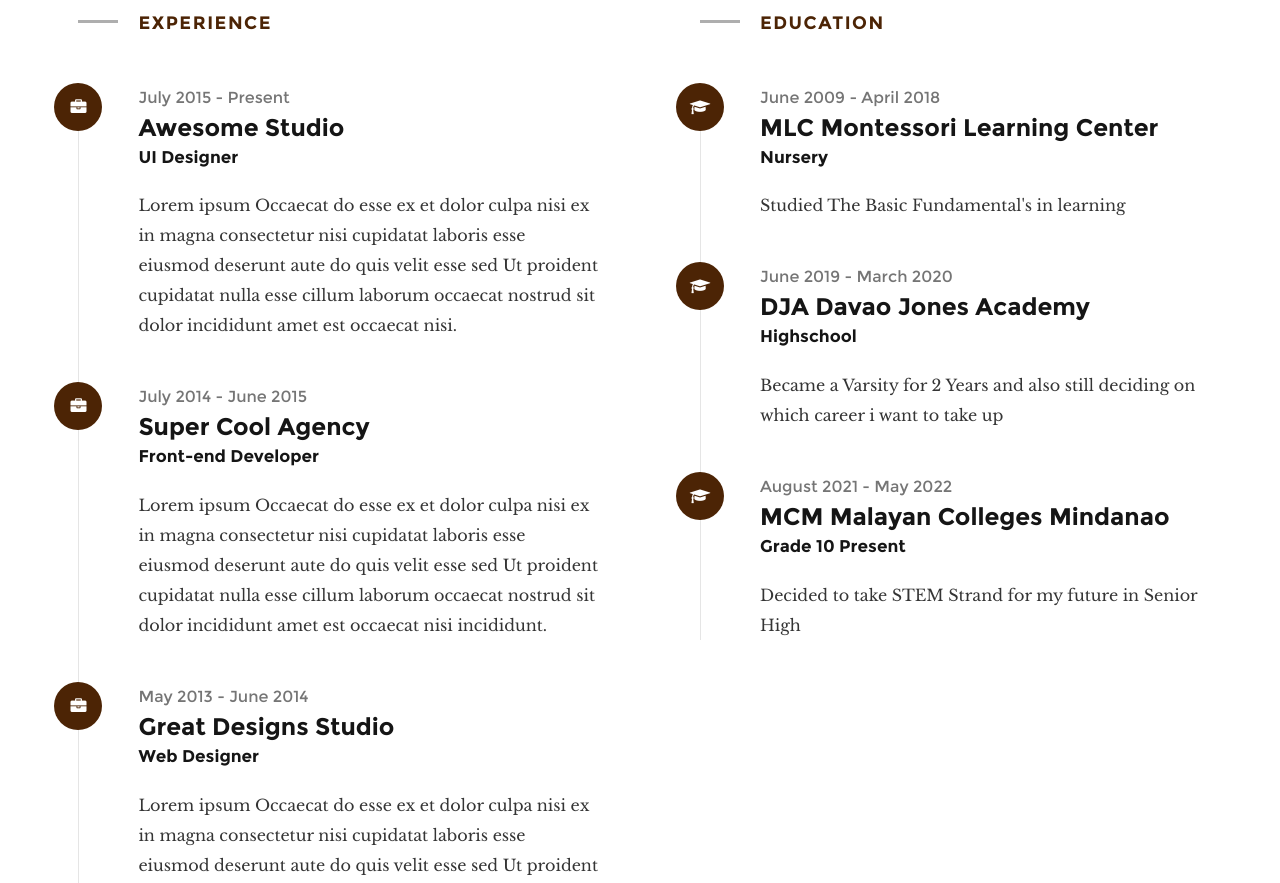
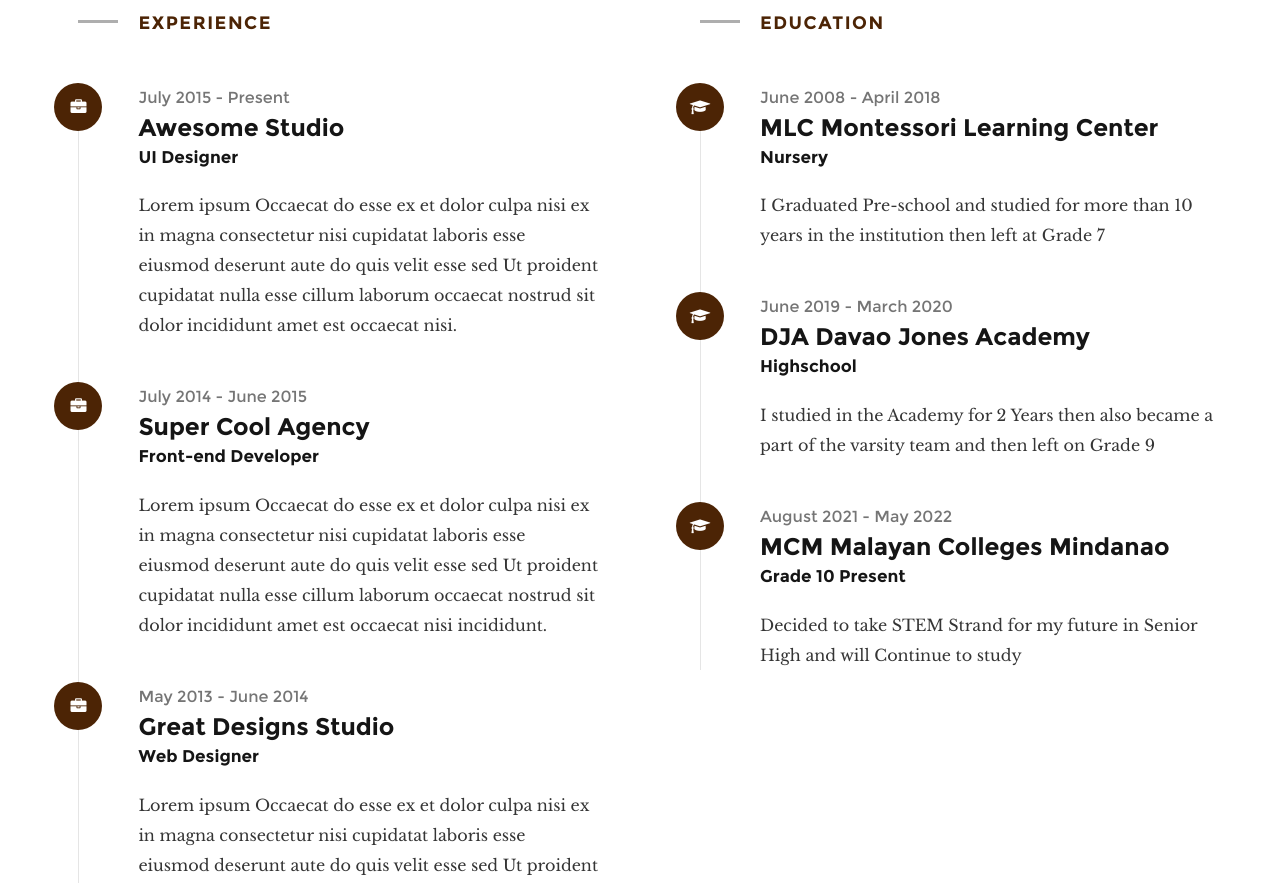
Before and after one commit to NTariman/Tariman_TLE_10, a plain HTML site: page index.html in a window 1280 px wide. Shown: the part 3204-4087 px from the top of the page. Drawn offline with Linux system fonts and the light colour scheme; files whose address does not match are found by name.

Commit message:
Updated Credentials

```diff
--- a/index.html
+++ b/index.html
@@ -296,12 +296,12 @@
 	   					<i class="fa fa-graduation-cap"></i>
 	   				</div>
 	   				<div class="timeline-header">
-	   					<p class="timeframe">June 2009 - April 2018</p>
+	   					<p class="timeframe">June 2008 - April 2018</p>
 	   					<h3>MLC Montessori Learning Center</h3>
 	   					<h4>Nursery</h4>
 	   				</div>
 	   				<div class="timeline-content">
-	   					<p>Studied The Basic Fundamental's in learning </p>
+	   					<p>I Graduated Pre-school and studied for more than 10 years in the institution then left at Grade 7 </p>
 	   				</div>
 	   			</div> <!-- end timeline-block -->
 
@@ -315,7 +315,7 @@
 	   					<h4>Highschool</h4>
 	   				</div>
 	   				<div class="timeline-desc">
-	   					<p>  Became a Varsity for 2 Years and also still deciding on which career i want to take up </p>
+	   					<p>  I studied in the Academy for 2 Years then also became a part of the varsity team and then left on Grade 9 </p>
 	   				</div>
 	   			</div> <!-- end timeline-block -->
 
@@ -329,7 +329,7 @@
 	   					<h4>Grade 10 Present</h4>
 	   				</div>
 	   				<div class="timeline-content">
-	   					<p>Decided to take STEM Strand for my future in Senior High</p>
+	   					<p>Decided to take STEM Strand for my future in Senior High and will Continue to study</p>
 	   				</div>
 
 	   			</div> <!-- end timeline-block -->
```
